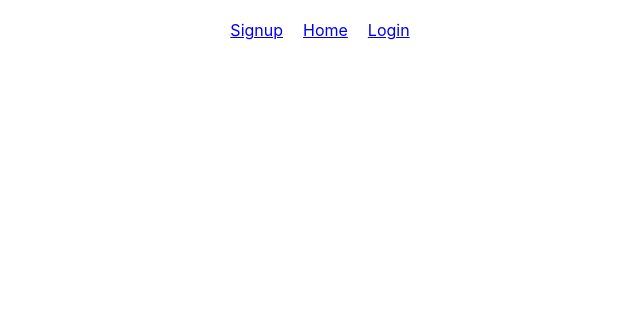
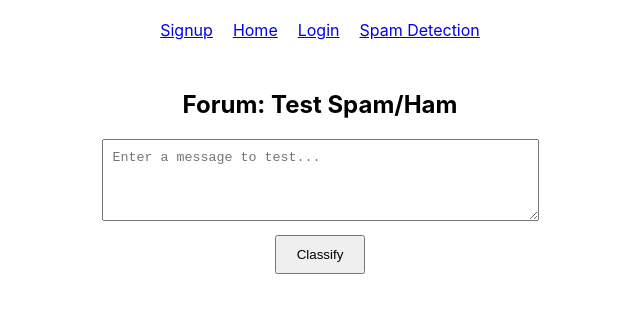
Before and after one commit to g00405662FYP/SpamShield-Frontend, a React (Create React App) app in the folder spamshield-frontend/: page /detection in a window 1280 px wide. Before the commit this address had no page. Shown: the top 312 px of the page, without its empty margins (320-960 px from the left). Built offline with nearby package versions, Linux system fonts and the light colour scheme.

Commit message:
Add Spam Detection component and update routing in App

```diff
--- a/spamshield-frontend/src/App.js
+++ b/spamshield-frontend/src/App.js
@@ -4,6 +4,7 @@ import Home from './components/Home';
 import Login from './components/Login';
 import Signup from './components/signup';
 import Dashboard from './components/dashboard';
+import Detection from './components/detection.js';
 
 function App() {
   return (
@@ -13,12 +14,14 @@ function App() {
           <Link to="/signup" style={{ margin: '10px' }}>Signup</Link>
           <Link to="/" style={{ margin: '10px' }}>Home</Link>
           <Link to="/Login" style={{ margin: '10px' }}>Login</Link>
+          <Link to="/detection" style={{ margin: '10px' }}>Spam Detection</Link>
         </nav>
         <Routes>
           <Route path="/signup" element={<Signup />} />
           <Route path="/" element={<Home />} />
           <Route path="/Login" element={<Login />} />
           <Route path="/dashboard" element={<Dashboard />} />
+          <Route path="/detection" element={<Detection />} />
         </Routes>
       </div>
     </Router>
--- /dev/null
+++ b/spamshield-frontend/src/components/detection.js
@@ -0,0 +1,56 @@
+import React, { useState } from 'react';
+import axios from 'axios';
+
+function Detection() {
+  const [message, setMessage] = useState('');
+  const [result, setResult] = useState(null);
+  const [error, setError] = useState(null);
+
+  const handleClassify = async () => {
+    try {
+      const token = localStorage.getItem('access_token');
+      const response = await axios.post(
+        'http://localhost:5000/classify',
+        { text: message },
+        {
+          headers: {
+            Authorization: `Bearer ${token}`,
+          },
+        }
+      );
+      setResult(response.data);
+      setError(null);
+    } catch (err) {
+      console.error('Error classifying message:', err);
+      setError('Failed to classify the message. Please try again.');
+    }
+  };
+
+  return (
+    <div style={{ textAlign: 'center', marginTop: '50px' }}>
+      <h2>Forum: Test Spam/Ham</h2>
+      <textarea
+        rows="4"
+        cols="50"
+        placeholder="Enter a message to test..."
+        value={message}
+        onChange={(e) => setMessage(e.target.value)}
+        style={{ marginBottom: '10px', padding: '10px' }}
+      />
+      <br />
+      <button onClick={handleClassify} style={{ padding: '10px 20px' }}>
+        Classify
+      </button>
+      {result && (
+        <div style={{ marginTop: '20px' }}>
+          <h3>Result</h3>
+          <p><strong>Message:</strong> {result.text}</p>
+          <p><strong>Classification:</strong> {result.classification}</p>
+        </div>
+      )}
+      {error && <p style={{ color: 'red' }}>{error}</p>}
+    </div>
+  );
+}
+
+export default Detection;
```
